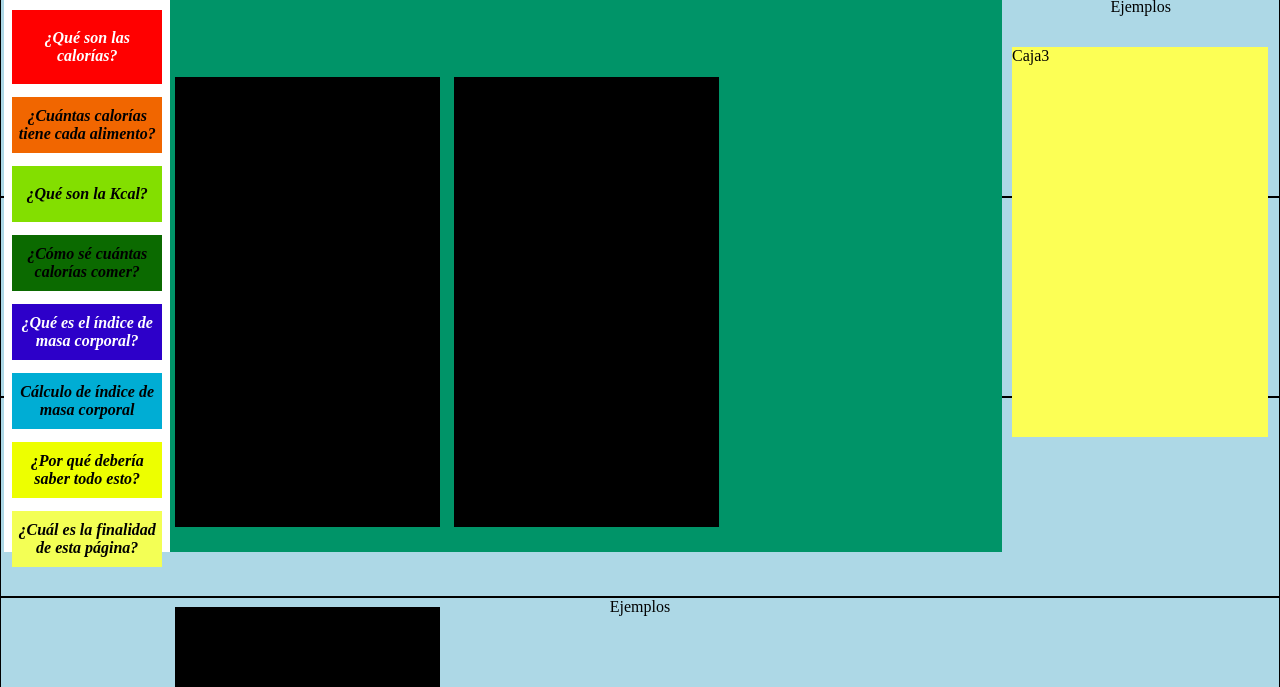
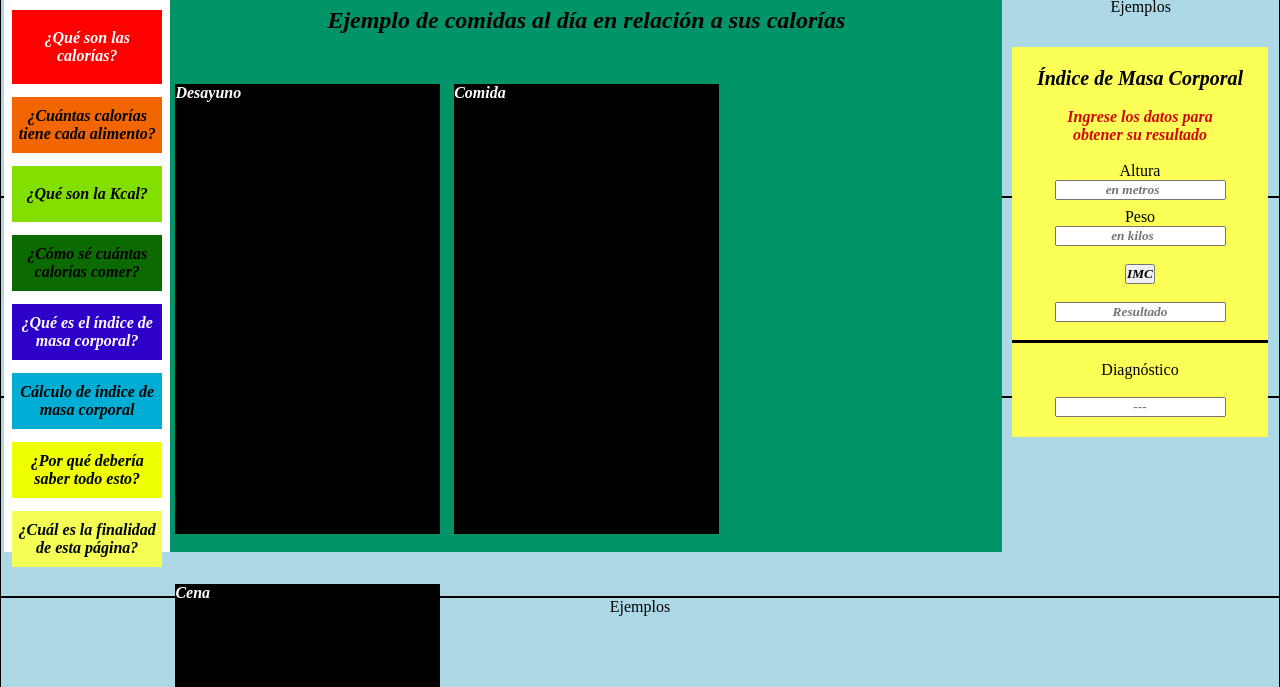
Before and after one commit to AlbertoCancela/CaloriesAndFood, a plain HTML site: page Web/index.html in a window 1280 px wide. Shown: the part 113-800 px from the top of the page. Drawn offline with Linux system fonts and the light colour scheme; files whose address does not match are found by name.

Commit message:
Calculadora IMC agregada y funcionando

```diff
--- a/Web/cuerpoFront.css
+++ b/Web/cuerpoFront.css
@@ -8,6 +8,7 @@
 /*-----Cajas---------*/
 .cuerpoCaj{
     float: left;
+    font-family: 'Times New Roman', Times, serif;
 }
 #c1{
     width: 13%;
@@ -23,8 +24,6 @@
     font-size: medium;
 }
 #c1 li a {
-
-    font-family: 'Times New Roman', Times, serif;
     text-decoration: none;
     color: whitesmoke;
     display: block;
@@ -76,7 +75,17 @@
     width: 31.82%;
     height: 450px;
     background-color: black;
-    margin: 80px 5px 0px 5px;
+    margin: 50px 5px 0px 5px;
+    color: white;
+    font-weight: bold;
+    font-style: italic;
+}
+.cuerpoCaj #tituloC2 {
+    text-align: center;
+    font-weight: bold;
+    font-style: italic;
+    font-size: x-large;
+    margin-top: 10px;
 }
 #c2{
     width: 65%;
@@ -90,4 +99,35 @@
     height: 390px;
     background-color: #fcff55;
     margin: 50px 0px 0px 10px;
+    text-align: center;
 }
+#c3 #pesoP
+{
+    margin-top: 8px;
+}
+#c3 #alturaP
+{
+    margin-top: 18px;
+}
+#c3 input {
+    text-align: center ;
+    font-family: 'Times New Roman', Times, serif;
+    font-style: italic;
+    font-weight: bold;
+}
+#diagnosSep{
+    border-style: solid;
+    border-width: 3px 0px 0px 0px;
+}
+.cuerpoCaj #encabezado {
+    color: black;
+    font-weight: bold;
+    font-style: italic;
+    font-size: 20px;
+    margin-top: 20px;
+}
+.cuerpoCaj #subtituloMC{
+    color: rgb(211, 7, 7);
+    font-weight: bold;
+    font-style: italic;
+}
--- a/Web/index.html
+++ b/Web/index.html
@@ -8,7 +8,7 @@
     <link rel="stylesheet" href="index.css">
     <link rel="stylesheet" href="cuerpoFront.css">
 
-    <title>index</title>
+    <title>C&C</title>
 </head>
 <body>
     <!-------------------------------------navBar--------------------------------------------------->
@@ -36,11 +36,61 @@
         <li><a href="#" id="enlaceF8">¿Cuál es la finalidad de esta página?</a></li>
     </div>
     <div class="cuerpoCaj" id="c2">
-        <div class="contenidoC2">Firs</div>
-        <div class="contenidoC2">2</div>
-        <div class="contenidoC2">3</div>
+        <p id="tituloC2">Ejemplo de comidas al día en relación a sus calorías</p>
+        <div class="contenidoC2">Desayuno</div>
+        <div class="contenidoC2">Comida</div>
+        <div class="contenidoC2">Cena</div>
     </div>
-    <div class="cuerpoCaj" id="c3">Caja3</div>
+    <script type="text/javascript">
+        function InMC(){
+            var peso = document.getElementById('num1').value;
+            var altura = document.getElementById('num2').value;
+            if (peso == 0 || altura == 0)
+            {
+                alert("Imposible que su peso/altura sea 0...");
+            }
+            else if (peso > 600) {
+                alert("Peso exorbitante, introduzca su peso real en Kg");
+            }
+            else if (altura > 2.7) {
+                alert("Altura exorbitante, introduzca su altura real en metros");
+            }
+            else{
+                IMC=peso / Math.pow(altura,2)
+                document.getElementById('res').value = IMC;
+                if (IMC < 18.5)
+                {
+                    document.getElementById('diagnostico').value="Bajo Peso";
+                }
+                else if (IMC > 18.5 && IMC <= 24.9){
+                    document.getElementById('diagnostico').value="Peso Normal";
+                }
+                else if (IMC > 25.0 && IMC <= 29.9){
+                    document.getElementById('diagnostico').value="Sobrepeso";
+                }
+                else if (IMC > 29.9){
+                    document.getElementById('diagnostico').value="Obesidad";
+                }
+            }
+
+        }
+    </script>
+    <div class="cuerpoCaj" id="c3">
+        <p id="encabezado">Índice de Masa Corporal</p>
+        <br>
+        <p id="subtituloMC">Ingrese los datos para</p><p id="subtituloMC">obtener su resultado</p>
+        <p id="alturaP">Altura</p>
+        <input type="number" name="altura" id="num2" placeholder="en metros">
+        <p id="pesoP">Peso</p>
+        <input type="number" name="peso" id="num1" placeholder="en kilos"> <br><br>
+        <input type="button" value="IMC" id=btnIMC"" onclick="InMC()"> <br><br>
+        <input type="text" name="resultado" id="res" readonly="" placeholder="Resultado"> <br><br>
+        <div id="diagnosSep">
+            <br>
+            <p>Diagnóstico</p> <br>
+            <input type="text" id="diagnostico" placeholder="---">
+        </div>
+    </div>
     <!-------------------------------------Fin-cuerpoFront------------------------------------------>
 
     <div class="xd">Ejemplos</div>
```
